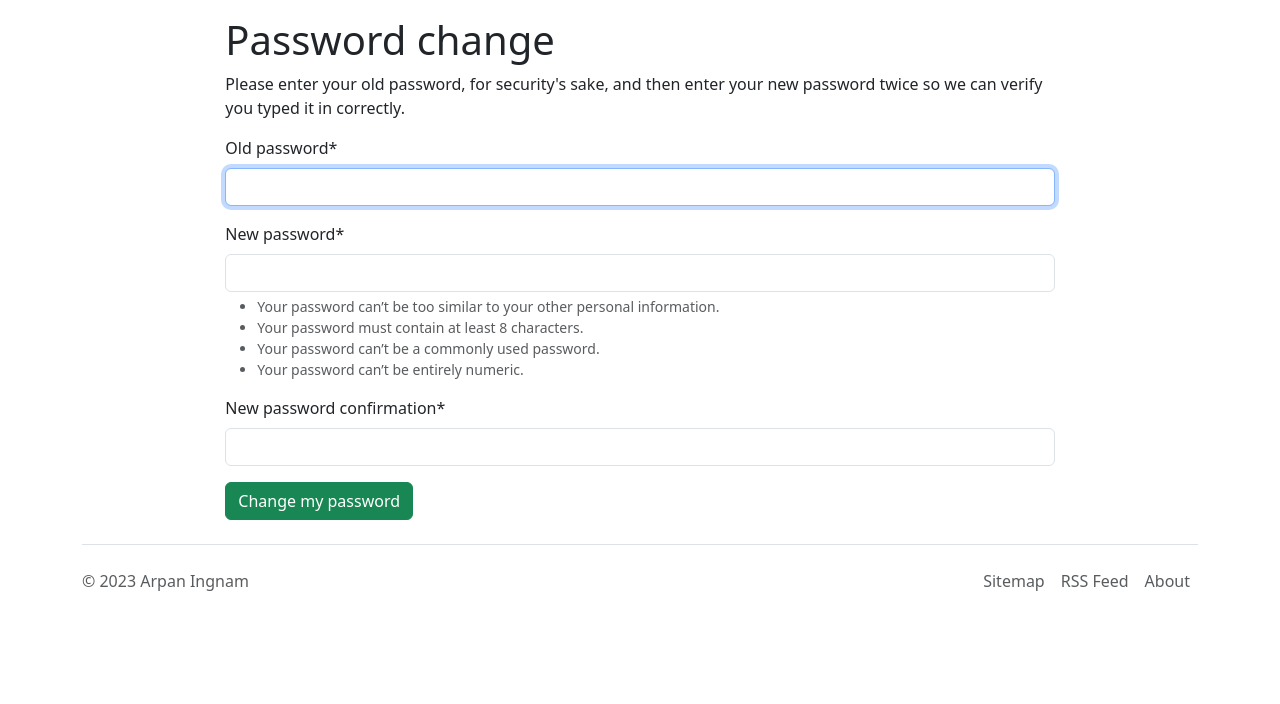
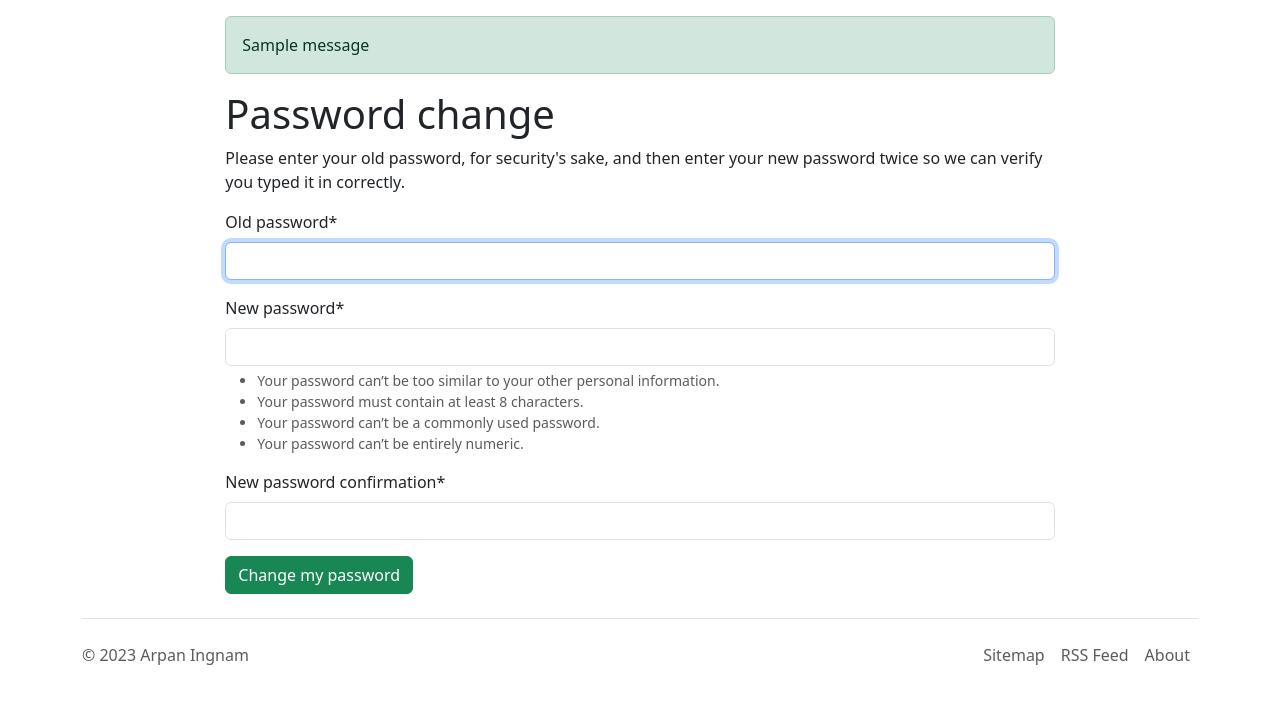
Before and after one commit to ArpanIng/myblog, a Django app: page /account/password-change/ in a window 1280 px wide. Shown: the part 73-777 px from the top of the page. Run offline with Django 4.2, Linux system fonts and the light colour scheme; a user stored in the database is signed in; tables that the repository leaves empty hold one stand-in row (values such as "Sample post"); grey boxes marked "Sample" are stand-in pictures; one stand-in notice (Sample message) is shown; some libraries are stand-ins or nearby versions.

Commit message:
Added flash messages

```diff
--- a/templates/base.html
+++ b/templates/base.html
@@ -14,7 +14,7 @@
       integrity="sha384-KK94CHFLLe+nY2dmCWGMq91rCGa5gtU4mk92HdvYe+M/SXH301p5ILy+dN9+nJOZ"
       crossorigin="anonymous"
     />
-    <link rel="stylesheet" href="{% static 'css/test_style.css' %}" />
+    <link rel="stylesheet" href="{% static 'css/style.css' %}" />
     <title>{% block title %}{% endblock title %}</title>
 
     <link
@@ -23,38 +23,20 @@
       integrity="sha384-KK94CHFLLe+nY2dmCWGMq91rCGa5gtU4mk92HdvYe+M/SXH301p5ILy+dN9+nJOZ"
       crossorigin="anonymous"
     />
-
-    <!-- Favicons -->
-    <link
-      rel="apple-touch-icon"
-      href="/docs/5.3/assets/img/favicons/apple-touch-icon.png"
-      sizes="180x180"
-    />
-    <link
-      rel="icon"
-      href="/docs/5.3/assets/img/favicons/favicon-32x32.png"
-      sizes="32x32"
-      type="image/png"
-    />
-    <link
-      rel="icon"
-      href="/docs/5.3/assets/img/favicons/favicon-16x16.png"
-      sizes="16x16"
-      type="image/png"
-    />
-    <link rel="manifest" href="/docs/5.3/assets/img/favicons/manifest.json" />
-    <link
-      rel="mask-icon"
-      href="/docs/5.3/assets/img/favicons/safari-pinned-tab.svg"
-      color="#712cf9"
-    />
-    <link rel="icon" href="/docs/5.3/assets/img/favicons/favicon.ico" />
-    <meta name="theme-color" content="#712cf9" />
   </head>
   <body>
     {% include 'header.html' %}
 
     <main class="container col-lg-8 col-md-4">
+      {% if messages %}
+      <div class="messages">
+        {% for message in messages %}
+        <div class="alert {% if message.tags %}alert-{{ message.tags }}"{% endif %}>
+          {{ message }}
+        </div>
+        {% endfor %}
+      </div>
+      {% endif %}
       {% block content %}{% endblock content %}
     </main>
 
```
Also changed, not shown: blogs/views.py (+12 -4 lines).
